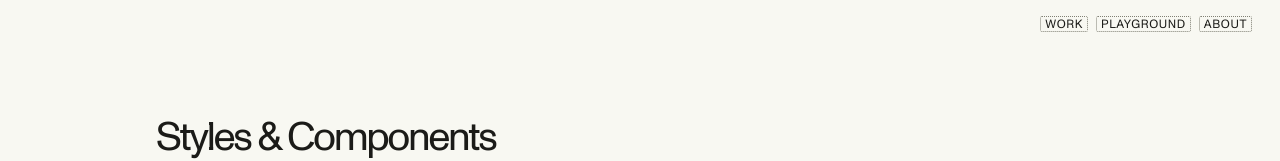
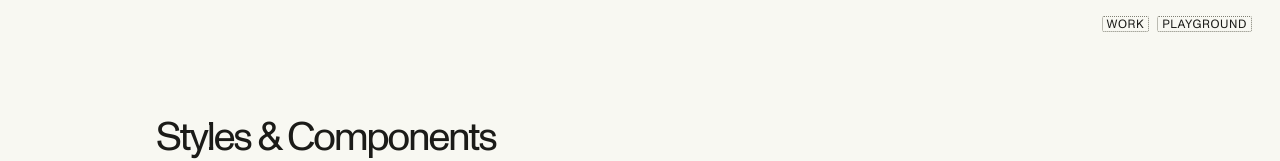
Before and after one commit to jous-c/site-jou, a Next.js app: page /styles in a window 1280 px wide. Shown: the top 161 px of the page. Built offline with nearby package versions, Linux system fonts and the light colour scheme.

Commit message:
remove about page

```diff
--- a/src/components/layout/Nav.tsx
+++ b/src/components/layout/Nav.tsx
@@ -10,7 +10,6 @@ import { cn } from '@/lib/utils';
 const NAV_ITEMS = [
   { label: 'work', href: '/' },
   { label: 'playground', href: '/playground' },
-  { label: 'about', href: '/about' },
 ];
 
 const LOGO_SCROLL_THRESHOLD = 200;
```
